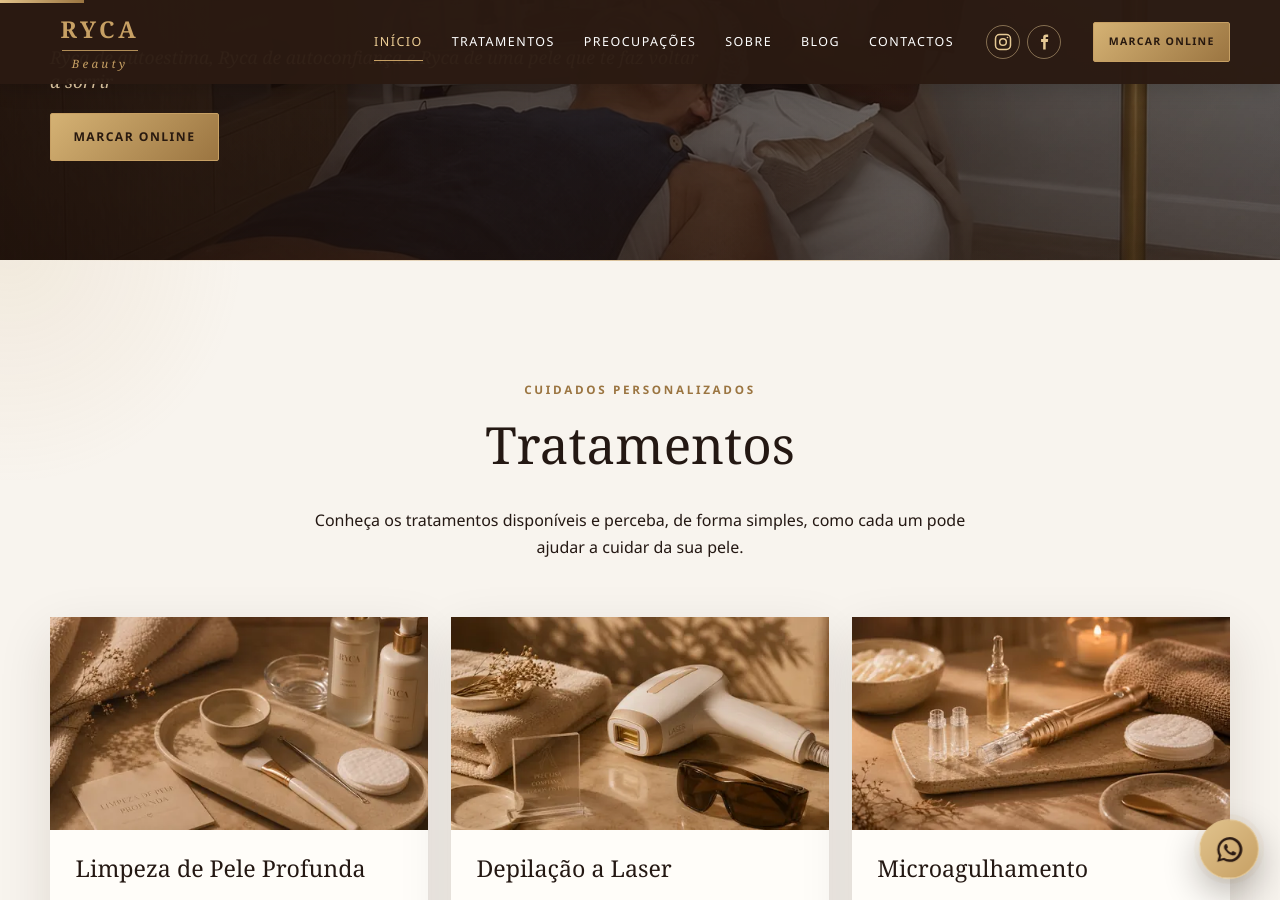
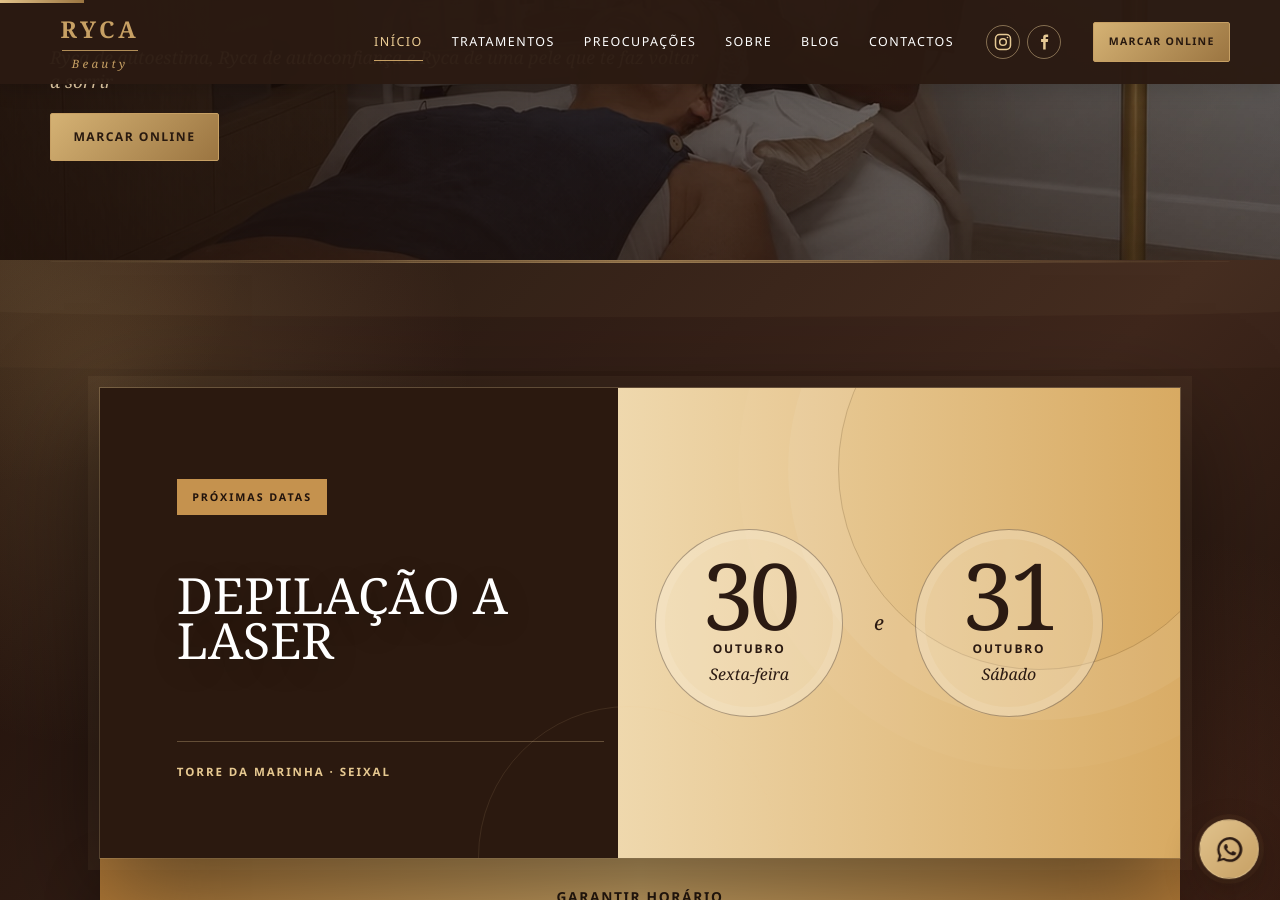
Before and after one commit to andrefilipe95/rycabeauty, a Jekyll site: the page built from index.html, in a window 1280 px wide and 900 px high, scrolled down 640 px. Built offline with Jekyll 4.4.1, drawn with Linux system fonts in a browser that asks for light colours.

Commit message:
laser outubro

```diff
--- a/_data/pricing.yml
+++ b/_data/pricing.yml
@@ -1,10 +1,12 @@
 campaign:
-  name: Laser corpo completo
-  price: 55
-  usual_price: 65
-  savings: 10
-  dates: 25 e 26 de setembro
-  month_location: Setembro · Seixal
+  name: Depilação a laser
+  dates: 30 e 31 de outubro
+  day_first: 30
+  day_second: 31
+  month: Outubro
+  weekday_first: Sexta-feira
+  weekday_second: Sábado
+  location: Torre da Marinha · Seixal
 
 laser:
   individual:
--- a/_includes/seo-head.html
+++ b/_includes/seo-head.html
@@ -47,5 +47,5 @@ canonical = canonical_path | absolute_url %} {% assign social_image = page.image
 <meta name="twitter:image" content="{{ social_image }}" />
 <link
   rel="stylesheet"
-  href="{{ '/assets/css/site.css?v=20261002-10' | relative_url }}"
+  href="{{ '/assets/css/site.css?v=20261011-5' | relative_url }}"
 />
--- a/assets/css/site.css
+++ b/assets/css/site.css
@@ -5,7 +5,7 @@
 .button{display:inline-flex;justify-content:center;align-items:center;min-height:48px;padding:.8rem 1.4rem;border:1px solid var(--gold);border-radius:2px;background:linear-gradient(135deg,#d5b274,var(--gold-dark));color:#28190f;font-size:.76rem;font-weight:700;letter-spacing:.12em;text-decoration:none;text-transform:uppercase;transition:.2s}.button:hover{transform:translateY(-2px);box-shadow:0 9px 24px rgba(155,117,65,.25)}.button:focus-visible,a:focus-visible,input:focus-visible,select:focus-visible,textarea:focus-visible,summary:focus-visible{outline:3px solid #e2a947;outline-offset:3px}.button-outline{background:transparent;color:var(--gold-dark)}.button-small{min-height:40px;padding:.55rem .9rem;font-size:.66rem}
 .booking-actions{display:flex;flex-wrap:wrap;align-items:center;gap:.75rem}.booking-actions--compact{margin-top:1.35rem}.inner-hero .booking-actions .button-outline,.article-cta .booking-actions .button-outline,.treatment-guidance .booking-actions .button-outline{border-color:#d8b77f;color:#fff}.article-cta .booking-actions{display:grid;grid-template-columns:repeat(2,minmax(0,1fr));margin-top:1.4rem}.article-cta .booking-actions .button{width:100%}
 .hero{position:relative;min-height:760px;height:100svh;display:grid;align-items:end;overflow:hidden;color:#fff;background:var(--brown)}.hero-media,.hero-media img,.hero-shade{position:absolute;inset:0;width:100%;height:100%}.hero-media img{object-fit:cover}.hero-shade{background:linear-gradient(90deg,rgba(27,14,8,.88) 0%,rgba(34,20,13,.52) 56%,rgba(34,20,13,.18)),linear-gradient(0deg,rgba(25,13,8,.56),transparent 52%)}.hero-content{position:relative;z-index:1;padding-bottom:clamp(80px,11vh,130px);max-width:1180px}.hero-content h1{max-width:920px}.hero-content>p:not(.eyebrow){max-width:650px;font-size:1.1rem}.hero-emotion{font:italic clamp(1.25rem,2.5vw,1.7rem) var(--serif);color:#ead2aa}
-.laser-campaign{--campaign-copper:#9f5135;position:relative;overflow:hidden;background:radial-gradient(circle at 8% 15%,rgba(199,160,100,.18),transparent 27%),radial-gradient(circle at 88% 82%,rgba(159,81,53,.22),transparent 30%),linear-gradient(135deg,#24140e 0%,#3b2419 58%,#21120d 100%);color:#fff}
+.laser-campaign{--campaign-copper:#9f5135;position:relative;overflow:hidden;padding-block:clamp(80px,10vw,145px);background:radial-gradient(circle at 8% 15%,rgba(199,160,100,.22),transparent 27%),radial-gradient(circle at 88% 82%,rgba(159,81,53,.28),transparent 30%),linear-gradient(135deg,#1d0f0a 0%,#3b2419 58%,#1b0e09 100%);color:#fff}
 .laser-campaign::before{content:"";position:absolute;top:-165px;right:-100px;width:430px;height:430px;border:1px solid rgba(230,201,149,.16);border-radius:50%;box-shadow:0 0 0 54px rgba(230,201,149,.035),0 0 0 108px rgba(230,201,149,.02);pointer-events:none}
 .laser-campaign__layout{position:relative;z-index:1;display:grid;grid-template-columns:minmax(0,540px);justify-content:center;gap:clamp(1.5rem,3.5vw,2.6rem);align-items:center}
 .laser-campaign__content{max-width:760px;text-align:center}
@@ -25,9 +25,29 @@
 .laser-campaign__discount{position:relative;z-index:1;margin:.6rem 0 1.8rem;font-size:.72rem;font-weight:800;letter-spacing:.16em;text-transform:uppercase}
 .laser-campaign__discount s{opacity:.72}
 .laser-campaign__discount strong{display:inline-block;padding:.16rem .42rem;background:var(--campaign-copper);color:#fff}
-.laser-campaign__date{position:relative;z-index:1;display:flex;justify-content:center;align-items:center;gap:.7rem;padding-top:1.5rem;border-top:1px solid rgba(43,26,18,.25);font:500 2.2rem/1 var(--serif)}
-.laser-campaign__date small{font:italic 1rem var(--serif)}
+.laser-campaign__date{position:relative;z-index:1;display:flex;justify-content:center;align-items:center;gap:.7rem;padding-top:1.5rem;border-top:1px solid rgba(43,26,18,.25);font-family:var(--serif)}
+.laser-campaign__service+.laser-campaign__date{margin-top:clamp(2rem,5vw,3.2rem)}
+.laser-campaign__day{display:grid;justify-items:center;gap:.15rem;min-width:105px}.laser-campaign__day strong{font:500 3.4rem/.85 var(--serif);letter-spacing:-.05em}.laser-campaign__day span{font:.72rem/1.2 var(--sans);font-weight:800;letter-spacing:.15em;text-transform:uppercase}.laser-campaign__day small{font:italic .9rem var(--serif)}
+.laser-campaign__date-separator{font:italic 1rem var(--serif)}
 .laser-campaign__month{position:relative;z-index:1;margin:.55rem 0 1.45rem;font-size:.7rem;font-weight:800;letter-spacing:.17em;text-transform:uppercase}
+@media(min-width:861px){
+  .laser-campaign__layout{grid-template-columns:minmax(760px,1080px);gap:0}
+  .laser-campaign__spotlight{display:grid;grid-template-columns:minmax(330px,1fr) minmax(410px,1.05fr);grid-template-areas:"badge date" "service date" "location date";column-gap:clamp(2.2rem,4vw,4.5rem);align-items:center;min-height:470px;padding:clamp(3.8rem,6vw,5.5rem);border:0;background:linear-gradient(90deg,#2b190f 0%,#2b190f 48%,#efd8ad 48%,#d8aa62 100%);text-align:left;box-shadow:0 36px 100px rgba(0,0,0,.52),0 0 0 1px rgba(230,201,149,.3),0 0 0 12px rgba(230,201,149,.055)}
+  .laser-campaign__spotlight::before{top:-120px;right:-60px;width:400px;height:400px;border-color:rgba(43,26,18,.16);box-shadow:0 0 0 50px rgba(255,255,255,.055),0 0 0 100px rgba(255,255,255,.025)}
+  .laser-campaign__spotlight::after{bottom:-150px;left:35%;width:300px;height:300px;border-color:rgba(230,201,149,.11)}
+  .laser-campaign__badge{grid-area:badge;margin:0 0 1.8rem;background:#c5924e;border-color:#c5924e;color:#21130c}
+  .laser-campaign h2.laser-campaign__service{grid-area:service;min-width:0;max-width:100%;color:#fff;font-size:clamp(2.9rem,3.9vw,3.55rem);line-height:.9;text-shadow:0 8px 30px rgba(0,0,0,.22)}
+  .laser-campaign__service+.laser-campaign__date{grid-area:date;align-self:center;display:grid;grid-template-columns:1fr auto 1fr;gap:clamp(1rem,2.4vw,2.1rem);margin:0;padding:0;border:0;color:var(--brown)}
+  .laser-campaign__day{display:grid;place-content:center;justify-items:center;aspect-ratio:1;min-width:0;border:1px solid rgba(43,26,18,.34);border-radius:50%;background:rgba(255,249,237,.24);box-shadow:inset 0 0 0 9px rgba(255,255,255,.1)}
+  .laser-campaign__day strong{font-size:clamp(5rem,7.2vw,7rem);line-height:.72}
+  .laser-campaign__day span{margin-top:.8rem;font-size:.75rem}
+  .laser-campaign__day small{margin-top:.25rem;font-size:1rem}
+  .laser-campaign__date-separator{font-size:1.25rem}
+  .laser-campaign__month{grid-area:location;align-self:end;margin:2.2rem 0 0;padding-top:1.25rem;border-top:1px solid rgba(230,201,149,.3);color:#e7c991;font-size:.72rem}
+  .laser-campaign__actions{padding:0;border:0;background:transparent}
+  .laser-campaign__actions .button{min-height:78px;border:0;border-radius:0;background:linear-gradient(90deg,#b37b38,#d2aa69 50%,#b37b38);font-size:.86rem;box-shadow:0 24px 55px rgba(0,0,0,.3)}
+  .laser-campaign__actions .button:hover{transform:none;filter:brightness(1.08);box-shadow:0 24px 55px rgba(0,0,0,.38)}
+}
 .instagram-video-grid{display:grid;grid-template-columns:repeat(3,minmax(0,1fr));gap:clamp(1rem,3vw,2rem);max-width:1080px;margin:0 auto clamp(3rem,7vw,5.5rem)}
 .instagram-reel{position:relative;width:100%;aspect-ratio:9/16;overflow:hidden;border:1px solid rgba(43,26,18,.18);background:var(--brown);box-shadow:0 22px 55px rgba(43,26,18,.18)}
 .instagram-reel__preview{width:100%;height:100%;object-fit:cover;transition:transform .45s ease,filter .45s ease}
--- a/index.html
+++ b/index.html
@@ -48,49 +48,44 @@ permalink: /
   </div>
 </section>
 
-{% comment %}
-Campanha especial de lançamento temporariamente oculta após o fim da campanha.
-Para reativar, remover este bloco de comentário Liquid mantendo a secção abaixo.
 <section
   class="section laser-campaign"
   id="campanha-laser"
   aria-labelledby="laser-campaign-title"
 >
   <div class="container laser-campaign__layout">
-    <div class="laser-campaign__content">
-      <p class="eyebrow light">Campanha especial de lançamento</p>
-    </div>
-
     <aside class="laser-campaign__spotlight" aria-label="Destaque da campanha">
-      <p class="laser-campaign__badge">Preço especial</p>
+      <p class="laser-campaign__badge">Próximas datas</p>
       <h2 class="laser-campaign__service" id="laser-campaign-title">
         {{ site.data.pricing.campaign.name }}
       </h2>
-      <div class="laser-campaign__spotlight-price" aria-label="{{ site.data.pricing.campaign.price }} euros">
-        <span>{{ site.data.pricing.campaign.price }}</span><sup>€</sup>
+      <div class="laser-campaign__date" aria-label="{{ site.data.pricing.campaign.dates }}">
+        <div class="laser-campaign__day">
+          <strong>{{ site.data.pricing.campaign.day_first }}</strong>
+          <span>{{ site.data.pricing.campaign.month }}</span>
+          <small>{{ site.data.pricing.campaign.weekday_first }}</small>
+        </div>
+        <span class="laser-campaign__date-separator" aria-hidden="true">e</span>
+        <div class="laser-campaign__day">
+          <strong>{{ site.data.pricing.campaign.day_second }}</strong>
+          <span>{{ site.data.pricing.campaign.month }}</span>
+          <small>{{ site.data.pricing.campaign.weekday_second }}</small>
+        </div>
       </div>
-      <p class="laser-campaign__discount">
-        Antes <s>{{ site.data.pricing.campaign.usual_price }} €</s>
-        <strong>· Poupe {{ site.data.pricing.campaign.savings }} €</strong>
+      <p class="laser-campaign__month">
+        {{ site.data.pricing.campaign.location }}
       </p>
-      <div class="laser-campaign__date" aria-label="{{ site.data.pricing.campaign.dates }}">
-        <span>25</span><small>e</small><span>26</span>
-      </div>
-      <p class="laser-campaign__month">{{ site.data.pricing.campaign.month_location }}</p>
     </aside>
 
     <div class="laser-campaign__actions">
       <a
         class="button"
-        href="https://wa.me/{{ site.data.business.whatsapp_number }}?text=Ol%C3%A1%21%20Gostaria%20de%20garantir%20um%20hor%C3%A1rio%20na%20campanha%20de%20laser%20corpo%20completo."
-        target="_blank"
-        rel="noopener noreferrer"
+        href="{{ site.data.business.booking_url }}"
         >Garantir horário</a
       >
     </div>
   </div>
 </section>
-{% endcomment %}
 
 <section class="section treatments" id="tratamentos">
   <div class="container">
```
Also changed, not shown: tests/browser_test.mjs (+23 -0 lines).
